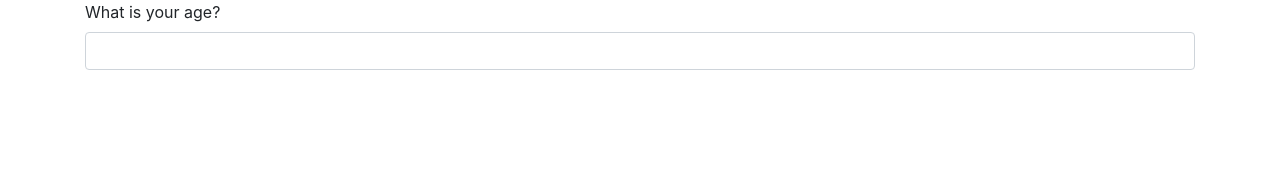
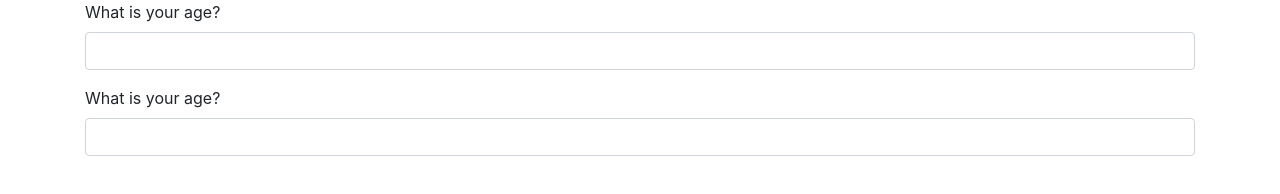
Before and after one commit to krishops/galactic-age, a website built with webpack: page src/index.html in a window 1280 px wide. Built offline with nearby package versions, Linux system fonts and the light colour scheme.

Commit message:
WIP: return from lunch

```diff
--- a/src/index.html
+++ b/src/index.html
@@ -10,6 +10,10 @@
         <label for="age" class="question">What is your age?</label>
         <input type="text" id="current-age" class="form-control">
       </div>
+      <div class="form-group">
+        <label for="age" class="question">What is your age?</label>
+        <input type="text" id="current-age" class="form-control">
+      </div>
 
     </form>
   </main>
```
